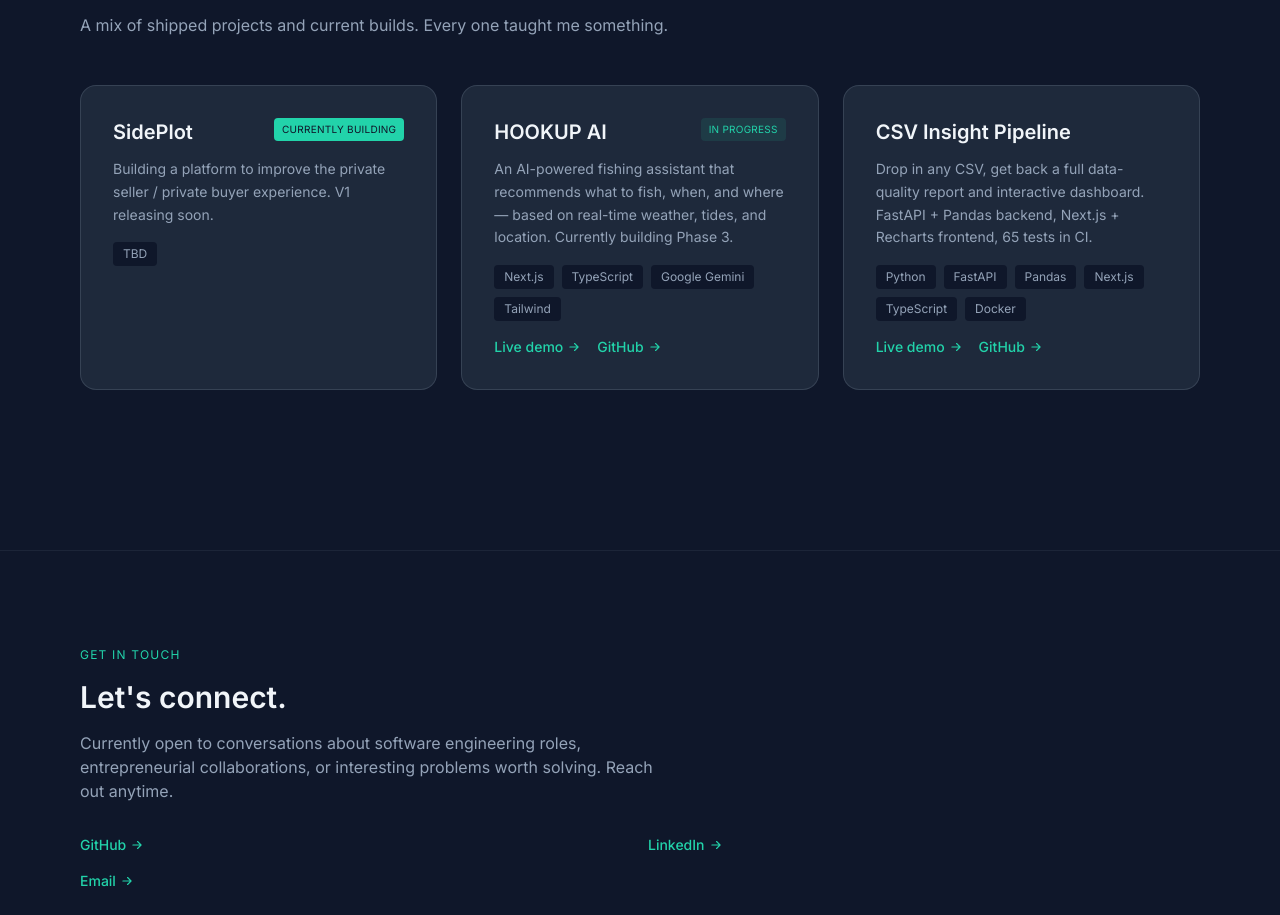
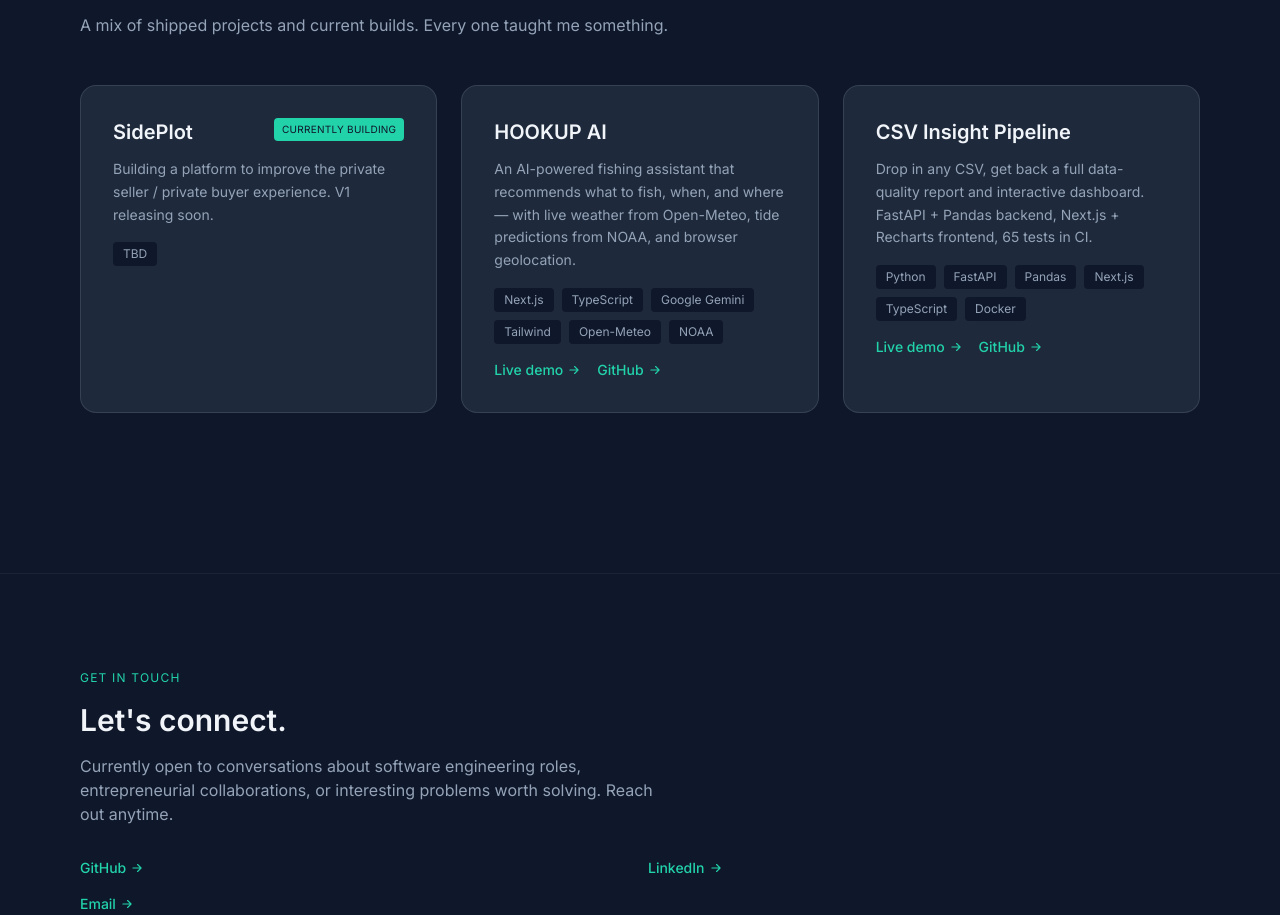
Before and after one commit to gsloc/personal-site, a Next.js app: page / in a window 1280 px wide. Shown: the part 971-1886 px from the top of the page. Built offline with nearby package versions, Linux system fonts and the light colour scheme; no server answers.

Commit message:
HOOKUP AI shipped: update card with live integrations and demo link

```diff
--- a/app/data/projects.ts
+++ b/app/data/projects.ts
@@ -24,13 +24,13 @@ export const projects: Project[] = [
   {
     slug: 'hookup-ai',
     title: 'HOOKUP AI',
-    description: 'An AI-powered fishing assistant that recommends what to fish, when, and where — based on real-time weather, tides, and location. Currently building Phase 3.',
-    tags: ['Next.js', 'TypeScript', 'Google Gemini', 'Tailwind'],
-    status: 'in-progress',
+    description: 'An AI-powered fishing assistant that recommends what to fish, when, and where — with live weather from Open-Meteo, tide predictions from NOAA, and browser geolocation.',
+    tags: ['Next.js', 'TypeScript', 'Google Gemini', 'Tailwind', 'Open-Meteo', 'NOAA'],
+    status: 'shipped',
     links: [
-  { label: 'Live demo', href: 'https://hookup-ai-project.vercel.app' },
-  { label: 'GitHub', href: 'https://github.com/gsloc/HOOKUP_AI.project' },
-],
+      { label: 'Live demo', href: 'https://hookup-ai-project.vercel.app' },
+      { label: 'GitHub', href: 'https://github.com/gsloc/HOOKUP_AI.project' },
+    ],
     sortOrder: 2,
   },
   {
```
